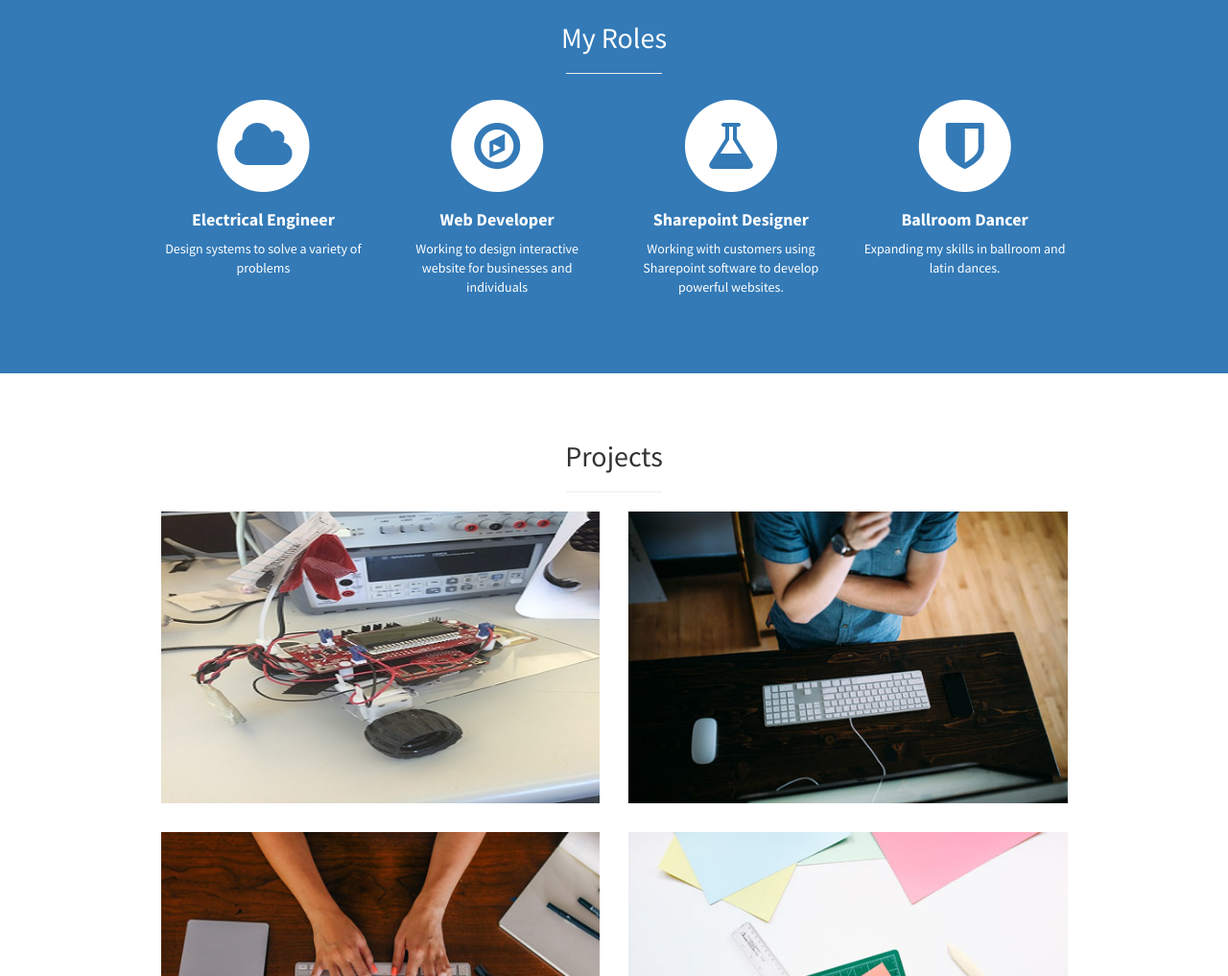
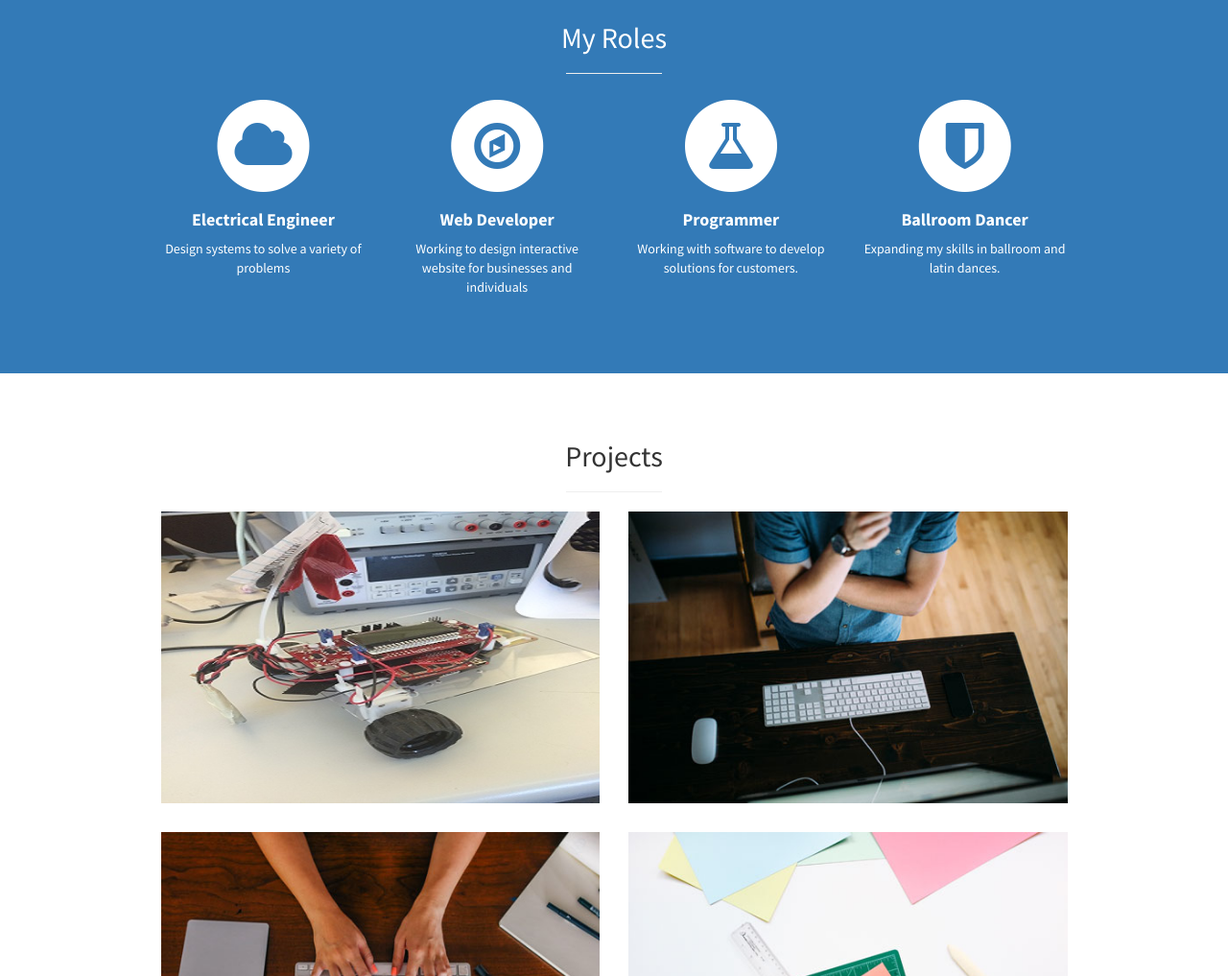
Before and after one commit to blwillis16/blwillis16.github.io, a plain HTML site: page index.html in a window 1280 px wide. Shown: the part 1063-2080 px from the top of the page at 96% size. Drawn offline with Linux system fonts and the light colour scheme.

Commit message:
About Me Changes

```diff
--- a/index.html
+++ b/index.html
@@ -128,9 +128,9 @@
                                 <i class="fa fa-flask fa-stack-1x text-primary"></i>
                             </span>
                                 <h4>
-                                    <strong>Sharepoint Designer</strong>
+                                    <strong>Programmer</strong>
                                 </h4>
-                                <p>Working with customers using Sharepoint software to develop powerful websites.</p>
+                                <p>Working with software to develop solutions for customers.</p>
 
                             </div>
                         </div>
```
